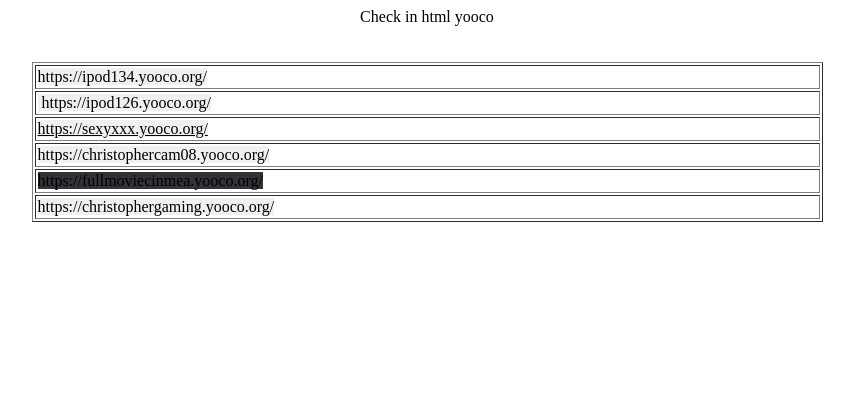
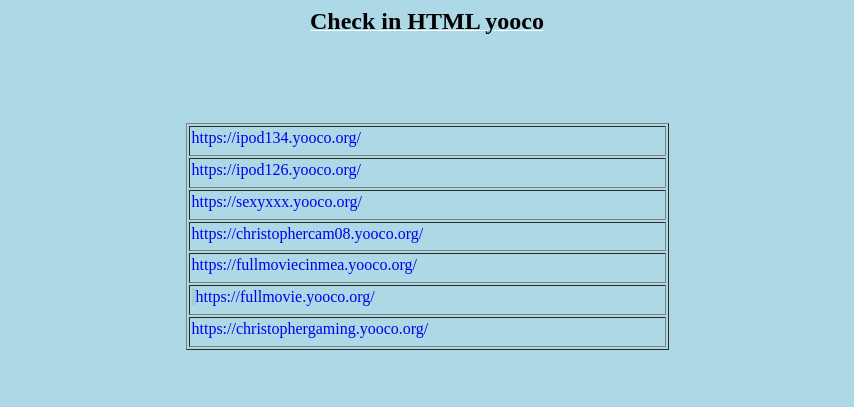
Before and after one commit to christopher3242/Website, a plain HTML site: page yooco.html in a window 1280 px wide. Shown: the whole page, without its empty margins (213-1067 px from the left). Drawn offline with Linux system fonts and the light colour scheme.

Commit message:
beta 1.0 and open https

```diff
--- a/yooco.html
+++ b/yooco.html
@@ -1,195 +1,212 @@
-<!DOCTYPE HTML PUBLIC "-//W3C//DTD HTML 4.01 Transitional//EN">
+<!DOCTYPE html PUBLIC "-//W3C//DTD HTML 4.01 Transitional//EN">
 <html>
   <head>
-
     <meta http-equiv="content-type" content="text/html; charset=UTF-8">
     <title>yooco</title>
+    <style>
+    body {
+        background-color: lightblue; /* Set the background color to blue */
+        color: white; /* Change text color to white for better visibility */
+    }
+</style>
   </head>
   <body>
-    <div align="center">Check in html yooco<br>
+    <div align="center">
+      <p><u><b><font size="+2" color="black">Check in HTML yooco</font></b></u></p>
       <br>
       <br>
-      <div align="center">
-        <table width="791" height="60" cellspacing="2" cellpadding="2"
+      <div align="center"><br>
+      </div>
+      <br>
+      <table width="483" height="227" cellspacing="2" cellpadding="2"
         border="1">
         <tbody>
           <tr>
-              <td valign="top"><a class="anchor_af404b
-                  anchorUnderlineOnHover_af404b"
+            <td valign="top"><font color="#339999"><a
+                  class="anchor_af404b anchorUnderlineOnHover_af404b"
                   href="https://ipod134.yooco.org/" rel="noreferrer
                   noopener" target="_blank"
                   title="https://ipod134.yooco.org/" role="button"
                   tabindex="0" style="margin: 0px; padding: 0px; border:
-                  0px; font-weight: 400; font-style: normal;
+                  0px none; font-weight: 400; font-style: normal;
                   font-family: &quot;gg sans&quot;, &quot;Noto
                   Sans&quot;, &quot;Helvetica Neue&quot;, Helvetica,
                   Arial, sans-serif, &quot;Apple Symbols&quot;;
-                  font-size: 16px; vertical-align: baseline; color:
-                  var(--text-link); text-decoration:
-                  var(--link-decoration); cursor: pointer; outline: 0px;
-                  word-break: break-word; font-variant-ligatures:
+                  font-size: 16px; vertical-align: baseline;
+                  text-decoration: var(--link-decoration); cursor:
+                  pointer; outline: 0px none; font-variant-ligatures:
+                  normal; font-variant-caps: normal; letter-spacing:
+                  normal; text-align: left; text-indent: 0px;
+                  text-transform: none; word-spacing: 0px;
+                  -webkit-text-stroke-width: 0px;"><span style="margin:
+                    0px; padding: 0px; border: 0px; font-weight:
+                    inherit; font-style: inherit; font-family: inherit;
+                    font-size: 16px; vertical-align: baseline; outline:
+                    0px;">https://ipod134.yooco.org/</span></a></font></td>
+          </tr>
+          <tr>
+            <td valign="top"><font color="#339999"><a
+                  class="anchor_af404b anchorUnderlineOnHover_af404b"
+                  href="https://ipod126.yooco.org/" rel="noreferrer
+                  noopener" target="_blank"
+                  title="https://ipod126.yooco.org/" role="button"
+                  tabindex="0" style="margin: 0px; padding: 0px; border:
+                  0px none; font-weight: 400; font-style: normal;
+                  font-family: &quot;gg sans&quot;, &quot;Noto
+                  Sans&quot;, &quot;Helvetica Neue&quot;, Helvetica,
+                  Arial, sans-serif, &quot;Apple Symbols&quot;;
+                  font-size: 16px; vertical-align: baseline;
+                  text-decoration: var(--link-decoration); cursor:
+                  pointer; outline: 0px none; font-variant-ligatures:
+                  normal; font-variant-caps: normal; letter-spacing:
+                  normal; text-align: left; text-indent: 0px;
+                  text-transform: none; word-spacing: 0px;
+                  -webkit-text-stroke-width: 0px;"><span style="margin:
+                    0px; padding: 0px; border: 0px; font-weight:
+                    inherit; font-style: inherit; font-family: inherit;
+                    font-size: 16px; vertical-align: baseline; outline:
+                    0px;">https://ipod126.yooco.org/</span></a></font></td>
+          </tr>
+          <tr>
+            <td valign="top"><font color="blue"><a class="anchor_af404b
+                  anchorUnderlineOnHover_af404b"
+                  href="https://sexyxxx.yooco.org/" rel="noreferrer
+                  noopener" target="_blank"
+                  title="https://sexyxxx.yooco.org/" role="button"
+                  tabindex="0" style="margin: 0px; padding: 0px; border:
+                  0px none; font-weight: 400; font-style: normal;
+                  font-family: &quot;gg sans&quot;, &quot;Noto
+                  Sans&quot;, &quot;Helvetica Neue&quot;, Helvetica,
+                  Arial, sans-serif, &quot;Apple Symbols&quot;;
+                  font-size: 16px; vertical-align: baseline;
+                  text-decoration: var(--link-decoration); cursor:
+                  pointer; outline: 0px none; font-variant-ligatures:
+                  normal; font-variant-caps: normal; letter-spacing:
+                  normal; text-align: left; text-indent: 0px;
+                  text-transform: none; word-spacing: 0px;
+                  -webkit-text-stroke-width: 0px;"><span style="margin:
+                    0px; padding: 0px; border: 0px; font-weight:
+                    inherit; font-style: inherit; font-family: inherit;
+                    font-size: 16px; vertical-align: baseline; outline:
+                    0px;">https://sexyxxx.yooco.org/</span></a></font></td>
+          </tr>
+          <tr>
+            <td valign="top"><font color="#339999"><a
+                  class="anchor_af404b anchorUnderlineOnHover_af404b"
+                  href="https://christophercam08.yooco.org/"
+                  rel="noreferrer noopener" target="_blank"
+                  title="https://christophercam08.yooco.org/"
+                  role="button" tabindex="0" style="margin: 0px;
+                  padding: 0px; border: 0px none; font-weight: 400;
+                  font-style: normal; font-family: &quot;gg sans&quot;,
+                  &quot;Noto Sans&quot;, &quot;Helvetica Neue&quot;,
+                  Helvetica, Arial, sans-serif, &quot;Apple
+                  Symbols&quot;; font-size: 16px; vertical-align:
+                  baseline; text-decoration: var(--link-decoration);
+                  cursor: pointer; outline: 0px none;
+                  font-variant-ligatures: normal; font-variant-caps:
+                  normal; letter-spacing: normal; text-align: left;
+                  text-indent: 0px; text-transform: none; word-spacing:
+                  0px; -webkit-text-stroke-width: 0px;"><span
+                    style="margin: 0px; padding: 0px; border: 0px;
+                    font-weight: inherit; font-style: inherit;
+                    font-family: inherit; font-size: 16px;
+                    vertical-align: baseline; outline: 0px;">https://christophercam08.yooco.org/</span></a></font></td>
+          </tr>
+          <tr>
+            <td valign="top"><font color="#339999"><a
+                  class="anchor_af404b anchorUnderlineOnHover_af404b"
+                  href="https://fullmoviecinmea.yooco.org/"
+                  rel="noreferrer noopener" target="_blank"
+                  title="https://fullmoviecinmea.yooco.org/"
+                  role="button" tabindex="0" style="margin: 0px;
+                  padding: 0px; border: 0px none; font-weight: 400;
+                  font-style: normal; font-family: &quot;gg sans&quot;,
+                  &quot;Noto Sans&quot;, &quot;Helvetica Neue&quot;,
+                  Helvetica, Arial, sans-serif, &quot;Apple
+                  Symbols&quot;; font-size: 16px; vertical-align:
+                  baseline; text-decoration: var(--link-decoration);
+                  cursor: pointer; outline: 0px none;
+                  font-variant-ligatures: normal; font-variant-caps:
+                  normal; letter-spacing: normal; text-align: left;
+                  text-indent: 0px; text-transform: none; word-spacing:
+                  0px; -webkit-text-stroke-width: 0px;"><span
+                    style="margin: 0px; padding: 0px; border: 0px;
+                    font-weight: inherit; font-style: inherit;
+                    font-family: inherit; font-size: 16px;
+                    vertical-align: baseline; outline: 0px;">https://fullmoviecinmea.yooco.org/</span></a></font></td>
+          </tr>
+          <tr>
+            <td valign="top"><font color="#339999"><span style="margin:
+                  0px; padding: 0px; border: 0px; font-weight: 400;
+                  font-style: normal; font-family: &quot;gg sans&quot;,
+                  &quot;Noto Sans&quot;, &quot;Helvetica Neue&quot;,
+                  Helvetica, Arial, sans-serif, &quot;Apple
+                  Symbols&quot;; font-size: 16px; vertical-align:
+                  baseline; outline: 0px; color: oklab(0.899401
+                  -0.00192499 -0.00481987); font-variant-ligatures:
                   normal; font-variant-caps: normal; letter-spacing:
                   normal; orphans: 2; text-align: left; text-indent:
                   0px; text-transform: none; widows: 2; word-spacing:
                   0px; -webkit-text-stroke-width: 0px; white-space:
-                  break-spaces; background-color: oklab(0.0852327
-                  0.00000386313 0.00000170618 / 0.06);"><span
-                    style="margin: 0px; padding: 0px; border: 0px;
-                    font-weight: inherit; font-style: inherit;
-                    font-family: inherit; font-size: 16px;
-                    vertical-align: baseline; outline: 0px;">https://ipod134.yooco.org/</span></a></td>
-            </tr>
-            <tr>
-              <td valign="top"><span style="margin: 0px; padding: 0px;
-                  border: 0px; font-weight: 400; font-style: normal;
-                  font-family: &quot;gg sans&quot;, &quot;Noto
-                  Sans&quot;, &quot;Helvetica Neue&quot;, Helvetica,
-                  Arial, sans-serif, &quot;Apple Symbols&quot;;
-                  font-size: 16px; vertical-align: baseline; outline:
-                  0px; color: oklab(0.899401 -0.00192499 -0.00481987);
-                  font-variant-ligatures: normal; font-variant-caps:
-                  normal; letter-spacing: normal; orphans: 2;
-                  text-align: left; text-indent: 0px; text-transform:
-                  none; widows: 2; word-spacing: 0px;
-                  -webkit-text-stroke-width: 0px; white-space:
                   break-spaces; background-color: oklab(0.0852327
                   0.00000386313 0.00000170618 / 0.06);
                   text-decoration-thickness: initial;
                   text-decoration-style: initial; text-decoration-color:
                   initial;"> </span><a class="anchor_af404b
                   anchorUnderlineOnHover_af404b"
-                  href="https://ipod126.yooco.org/" rel="noreferrer
+                  href="https://fullmovie.yooco.org/" rel="noreferrer
                   noopener" target="_blank"
-                  title="https://ipod126.yooco.org/" role="button"
+                  title="https://fullmovie.yooco.org/" role="button"
                   tabindex="0" style="margin: 0px; padding: 0px; border:
-                  0px; font-weight: 400; font-style: normal;
+                  0px none; font-weight: 400; font-style: normal;
                   font-family: &quot;gg sans&quot;, &quot;Noto
                   Sans&quot;, &quot;Helvetica Neue&quot;, Helvetica,
                   Arial, sans-serif, &quot;Apple Symbols&quot;;
-                  font-size: 16px; vertical-align: baseline; color:
-                  var(--text-link); text-decoration:
-                  var(--link-decoration); cursor: pointer; outline: 0px;
-                  word-break: break-word; font-variant-ligatures:
+                  font-size: 16px; vertical-align: baseline;
+                  text-decoration: var(--link-decoration); cursor:
+                  pointer; outline: 0px none; font-variant-ligatures:
                   normal; font-variant-caps: normal; letter-spacing:
-                  normal; orphans: 2; text-align: left; text-indent:
-                  0px; text-transform: none; widows: 2; word-spacing:
-                  0px; -webkit-text-stroke-width: 0px; white-space:
-                  break-spaces; background-color: oklab(0.0852327
-                  0.00000386313 0.00000170618 / 0.06);"><span
-                    style="margin: 0px; padding: 0px; border: 0px;
-                    font-weight: inherit; font-style: inherit;
-                    font-family: inherit; font-size: 16px;
-                    vertical-align: baseline; outline: 0px;">https://ipod126.yooco.org/</span></a></td>
+                  normal; text-align: left; text-indent: 0px;
+                  text-transform: none; word-spacing: 0px;
+                  -webkit-text-stroke-width: 0px;"><span style="margin:
+                    0px; padding: 0px; border: 0px; font-weight:
+                    inherit; font-style: inherit; font-family: inherit;
+                    font-size: 16px; vertical-align: baseline; outline:
+                    0px;">https://fullmovie.yooco.org/</span></a></font></td>
           </tr>
           <tr>
-              <td valign="top"><a class="anchor_af404b
-                  anchorUnderlineOnHover_af404b"
-                  href="https://sexyxxx.yooco.org/" rel="noreferrer
-                  noopener" target="_blank"
-                  title="https://sexyxxx.yooco.org/" role="button"
-                  tabindex="0" style="margin: 0px; padding: 0px; border:
-                  0px; font-weight: 400; font-style: normal;
-                  font-family: &quot;gg sans&quot;, &quot;Noto
-                  Sans&quot;, &quot;Helvetica Neue&quot;, Helvetica,
-                  Arial, sans-serif, &quot;Apple Symbols&quot;;
-                  font-size: 16px; vertical-align: baseline; color:
-                  var(--text-link); text-decoration: underline; cursor:
-                  pointer; outline: 0px; word-break: break-word;
-                  font-variant-ligatures: normal; font-variant-caps:
-                  normal; letter-spacing: normal; orphans: 2;
-                  text-align: left; text-indent: 0px; text-transform:
-                  none; widows: 2; word-spacing: 0px;
-                  -webkit-text-stroke-width: 0px; white-space:
-                  break-spaces; background-color: oklab(0.0852327
-                  0.00000386313 0.00000170618 / 0.06);"><span
-                    style="margin: 0px; padding: 0px; border: 0px;
-                    font-weight: inherit; font-style: inherit;
-                    font-family: inherit; font-size: 16px;
-                    vertical-align: baseline; outline: 0px;">https://sexyxxx.yooco.org/</span></a></td>
-            </tr>
-            <tr>
-              <td valign="top"><a class="anchor_af404b
-                  anchorUnderlineOnHover_af404b"
-                  href="https://christophercam08.yooco.org/"
+            <td valign="top"><font color="#339999"><a
+                  class="anchor_af404b anchorUnderlineOnHover_af404b"
+                  href="https://christophergaming.yooco.org/"
                   rel="noreferrer noopener" target="_blank"
-                  title="https://christophercam08.yooco.org/"
+                  title="https://christophergaming.yooco.org/"
                   role="button" tabindex="0" style="margin: 0px;
-                  padding: 0px; border: 0px; font-weight: 400;
+                  padding: 0px; border: 0px none; font-weight: 400;
                   font-style: normal; font-family: &quot;gg sans&quot;,
                   &quot;Noto Sans&quot;, &quot;Helvetica Neue&quot;,
                   Helvetica, Arial, sans-serif, &quot;Apple
                   Symbols&quot;; font-size: 16px; vertical-align:
-                  baseline; color: var(--text-link); text-decoration:
-                  var(--link-decoration); cursor: pointer; outline: 0px;
-                  word-break: break-word; font-variant-ligatures:
-                  normal; font-variant-caps: normal; letter-spacing:
-                  normal; orphans: 2; text-align: left; text-indent:
-                  0px; text-transform: none; widows: 2; word-spacing:
-                  0px; -webkit-text-stroke-width: 0px; white-space:
-                  break-spaces; background-color: oklab(0.0852327
-                  0.00000386313 0.00000170618 / 0.06);"><span
+                  baseline; text-decoration: var(--link-decoration);
+                  cursor: pointer; outline: 0px none;
+                  font-variant-ligatures: normal; font-variant-caps:
+                  normal; letter-spacing: normal; text-align: left;
+                  text-indent: 0px; text-transform: none; word-spacing:
+                  0px; -webkit-text-stroke-width: 0px;"><span
                     style="margin: 0px; padding: 0px; border: 0px;
                     font-weight: inherit; font-style: inherit;
                     font-family: inherit; font-size: 16px;
-                    vertical-align: baseline; outline: 0px;">https://christophercam08.yooco.org/</span></a></td>
-            </tr>
-            <tr>
-              <td valign="top"><a class="anchor_af404b
-                  anchorUnderlineOnHover_af404b"
-                  href="https://fullmoviecinmea.yooco.org/"
-                  rel="noreferrer noopener" target="_blank"
-                  title="https://fullmoviecinmea.yooco.org/"
-                  role="button" tabindex="0" style="margin: 0px;
-                  padding: 0px; border: 0px; font-weight: 400;
-                  font-style: normal; font-family: &quot;gg sans&quot;,
-                  &quot;Noto Sans&quot;, &quot;Helvetica Neue&quot;,
-                  Helvetica, Arial, sans-serif, &quot;Apple
-                  Symbols&quot;; font-size: 16px; vertical-align:
-                  baseline; color: var(--text-link); text-decoration:
-                  var(--link-decoration); cursor: pointer; outline: 0px;
-                  word-break: break-word; font-variant-ligatures:
-                  normal; font-variant-caps: normal; letter-spacing:
-                  normal; orphans: 2; text-align: left; text-indent:
-                  0px; text-transform: none; widows: 2; word-spacing:
-                  0px; -webkit-text-stroke-width: 0px; white-space:
-                  break-spaces; background-color: oklab(0.321088
-                  -0.000220731 -0.00934622);"><span style="margin: 0px;
-                    padding: 0px; border: 0px; font-weight: inherit;
-                    font-style: inherit; font-family: inherit;
-                    font-size: 16px; vertical-align: baseline; outline:
-                    0px;">https://fullmoviecinmea.yooco.org/</span></a></td>
-            </tr>
-            <tr>
-              <td valign="top"><a class="anchor_af404b
-                  anchorUnderlineOnHover_af404b"
-                  href="https://christophergaming.yooco.org/"
-                  rel="noreferrer noopener" target="_blank"
-                  title="https://christophergaming.yooco.org/"
-                  role="button" tabindex="0" style="margin: 0px;
-                  padding: 0px; border: 0px; font-weight: 400;
-                  font-style: normal; font-family: &quot;gg sans&quot;,
-                  &quot;Noto Sans&quot;, &quot;Helvetica Neue&quot;,
-                  Helvetica, Arial, sans-serif, &quot;Apple
-                  Symbols&quot;; font-size: 16px; vertical-align:
-                  baseline; color: var(--text-link); text-decoration:
-                  var(--link-decoration); cursor: pointer; outline: 0px;
-                  word-break: break-word; font-variant-ligatures:
-                  normal; font-variant-caps: normal; letter-spacing:
-                  normal; orphans: 2; text-align: left; text-indent:
-                  0px; text-transform: none; widows: 2; word-spacing:
-                  0px; -webkit-text-stroke-width: 0px; white-space:
-                  break-spaces; background-color: oklab(0.0852327
-                  0.00000386313 0.00000170618 / 0.06);"><span
-                    style="margin: 0px; padding: 0px; border: 0px;
-                    font-weight: inherit; font-style: inherit;
-                    font-family: inherit; font-size: 16px;
-                    vertical-align: baseline; outline: 0px;">https://christophergaming.yooco.org/</span></a></td>
+                    vertical-align: baseline; outline: 0px;">https://christophergaming.yooco.org/</span></a></font></td>
           </tr>
         </tbody>
       </table>
       <br>
+      <br>
+      <br>
+      <div style="position: absolute; left: 1291px; top: 471px;"><font
+          color="#cc33cc"><a moz-do-not-send="true"
+            href="your%20favorite.html">Exit</a></font><br>
       </div>
-      <br>
     </div>
   </body>
 </html>
```
Also changed, not shown: index.html (+2 -4 lines), under construction.html (+0 -2 lines), your favorite.html (+19 -19 lines), README.md, 2 other files. Lines whose indentation alone changed are shown as unchanged.
